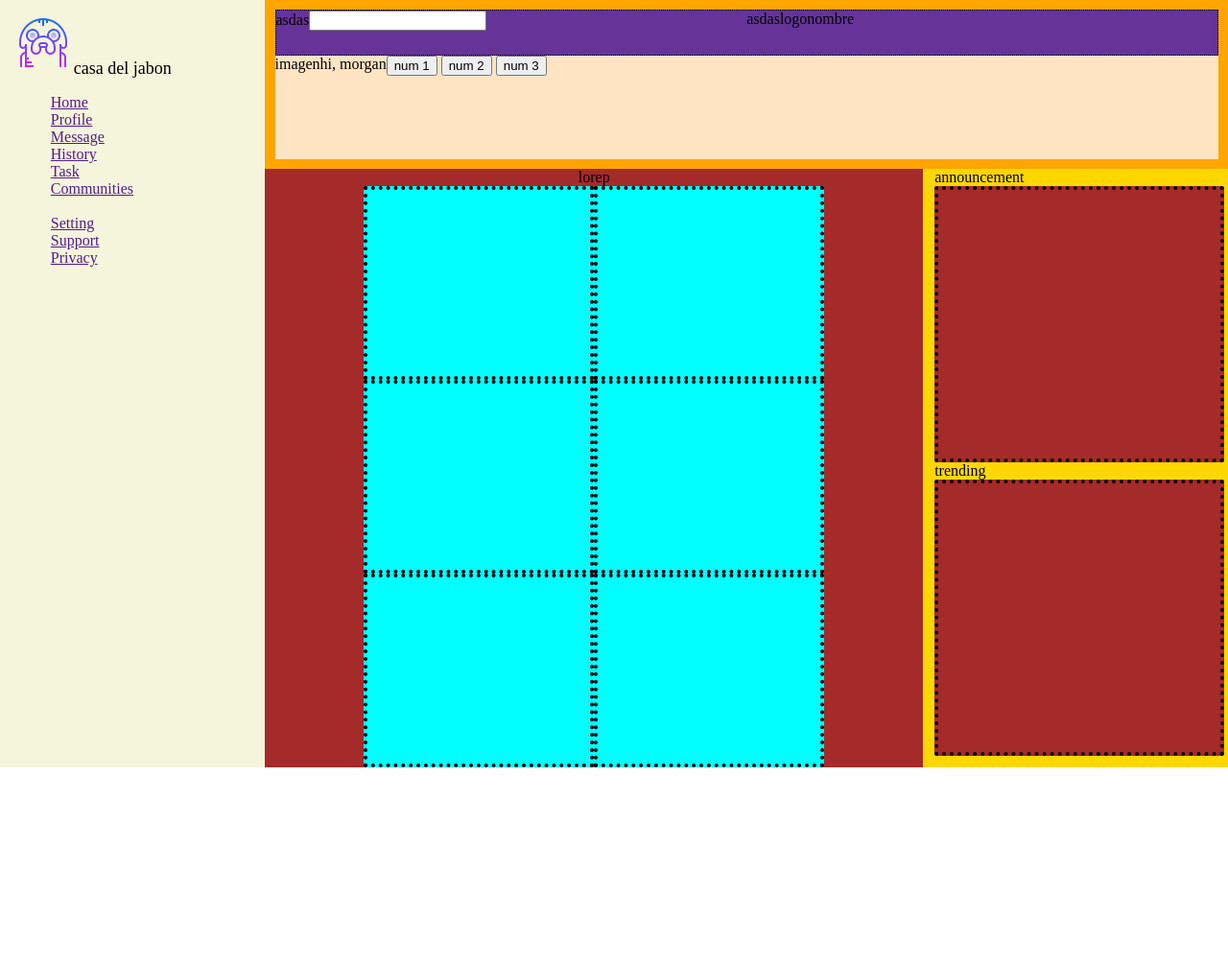
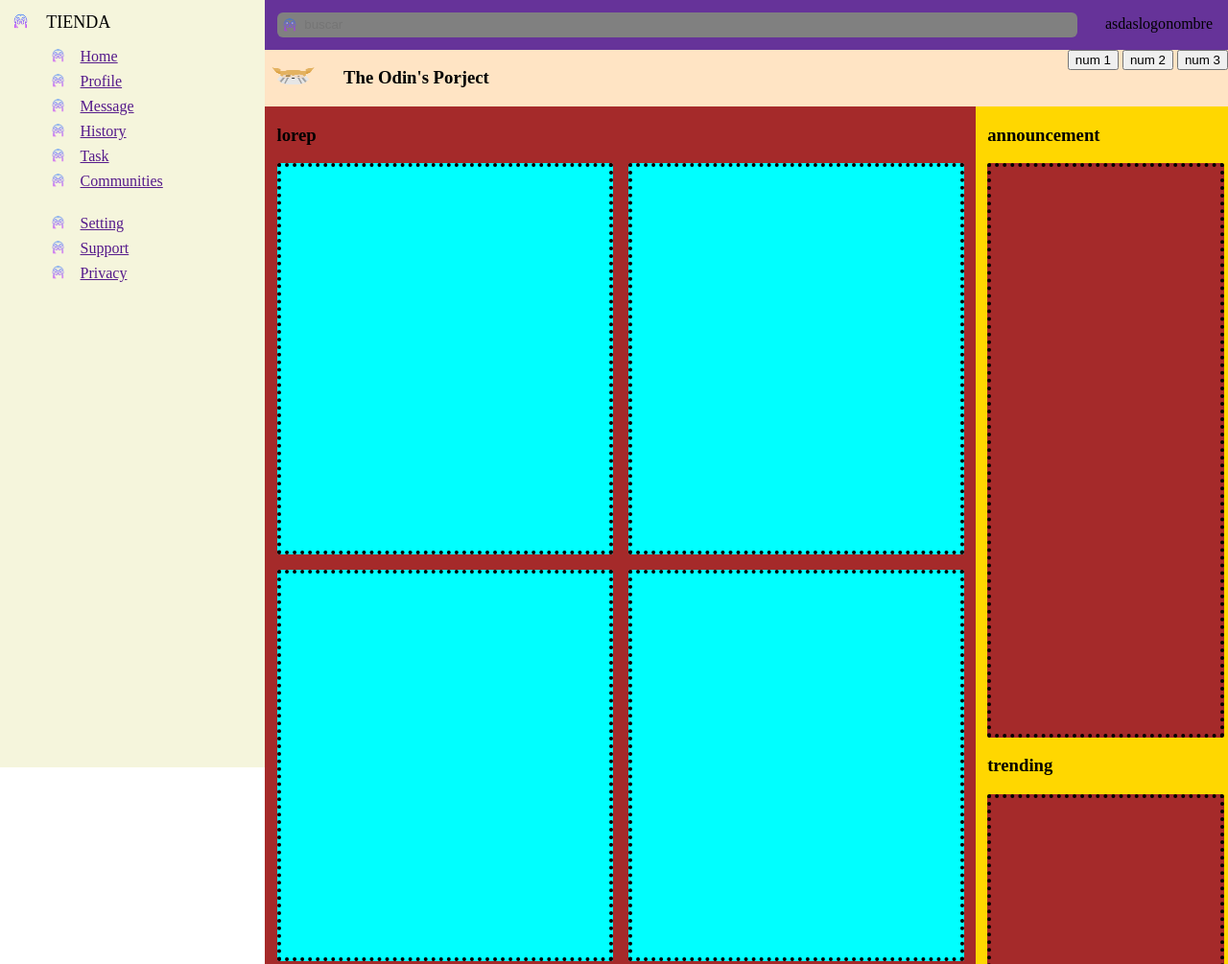
Before and after one commit to diegooberto12/Dashboard-project, a plain HTML site: page index.html in a window 1280 px wide. Shown: the top 1005 px of the page at 96% size. Before the commit the page ends 800 px from the top, so only its background shows below. Drawn offline with Linux system fonts and the light colour scheme.

Commit message:
adde stickyness and more order

```diff
--- a/index.html
+++ b/index.html
@@ -9,29 +9,29 @@
 <body>
     <div class="container">
         <div class="left-sidebar">
-                <span><img src="img/icon-list.png" alt="">casa del jabon</span>
+                <span><img src="img/icon-list.png" alt="">TIENDA</span>
            <br>
             <ul>
-                <a href=""><li>Home</li></a>
-                <a href=""><li>Profile</li></a>
-                <a href=""><li>Message</li></a>
-                <a href=""><li>History</li></a>
-                <a href=""><li>Task</li></a>
-                <a href=""><li>Communities</li></a>
+                <a href=""><li><img src="img/icon-list.png" alt="">Home</li></a>
+                <a href=""><li><img src="img/icon-list.png" alt="">Profile</li></a>
+                <a href=""><li><img src="img/icon-list.png" alt="">Message</li></a>
+                <a href=""><li><img src="img/icon-list.png" alt="">History</li></a>
+                <a href=""><li><img src="img/icon-list.png" alt="">Task</li></a>
+                <a href=""><li><img src="img/icon-list.png" alt="">Communities</li></a>
                 <br>
-                <a href=""><li>Setting</li></a>
-                <a href=""><li>Support</li></a>
-                <a href=""><li>Privacy</li></a>
+                <a href=""><li><img src="img/icon-list.png" alt="">Setting</li></a>
+                <a href=""><li><img src="img/icon-list.png" alt="">Support</li></a>
+                <a href=""><li><img src="img/icon-list.png" alt="">Privacy</li></a>
             </ul>
         </div>
         <div class="right-side">
                 <div class="top-bar">
                     <div class="top-bar-top">
-                       <div class="left-top"><span>asdas</span><input type="text" name="" id=""></div>
+                       <div class="left-top"><form action=""><img src="img/icon-list.png" alt=""><input type="text" name="" placeholder="buscar"></form></div>
                        <div class="right-top"><span>asdas</span><span>logo</span><span>nombre</span></div>
                     </div>
                     <div class="top-bar-bottom">
-                        <div class="left-bottom"><span>imagen</span><span>hi, morgan</span></div>
+                        <div class="left-bottom"><h3><img src="img/odin.png" alt=""> The Odin's Porject</h3></div>
                         <div>
                             <button>num 1</button>
                             <button>num 2</button>
@@ -41,7 +41,7 @@
                 </div>
                 <div class="bottom-bar">
                     <div class="bottom-left">
-                            <span>lorep</span>
+                            <h3>lorep</h3>
 
                         <div>
 
@@ -55,12 +55,12 @@
                         </div>
                     <div class="bottom-right">
                         <div>
-                            <span>announcement</span>
+                            <h3>announcement</h3>
                             <div class="square"></div>
                         </div>
 
                         <div>
-                            <span>trending</span>
+                            <h3>trending</h3>
                             <div class="square"></div>
                         </div>
                     </div>
--- a/style.css
+++ b/style.css
@@ -1,6 +1,7 @@
 body {
     margin: 0;
     display: flex;
+    min-height: 100vh;
 }
 .container{
     height: 100vh;
@@ -13,11 +14,22 @@ body {
     background-color: beige;
     flex: 1 1 20%;
     padding: 1%;
+
 }
 .left-sidebar > span{
 
     text-align: center;
     font-size: large;
+    margin-bottom: 5px;
+}
+li {
+    margin-bottom: 8px;
+}
+span > img, li > img{
+    width: 7%;
+    height: 1em;
+    vertical-align: top;
+    margin-right: 1em;
 }
 .left-sidebar > ul{
     list-style-type:none;
@@ -33,29 +45,69 @@ body {
     background-color:orange;
     display: flex;
     flex-direction: column;
-    padding: 1%;
+    overflow:visible;
+    position: sticky;
+    top: -5.8em;
 }
 
 .top-bar-top{
-    flex: 1 1 30%;
+    flex: 1 1 0%;
     border: 1px;
-    border-style: dotted;
     background-color: rebeccapurple;
     display: flex;
-
+    overflow: hidden;
 
 }
 .left-top{
     flex: 1;
+    display: flex;
+    padding: 0.8rem;
 }
+.left-top > form{
+    flex: 1;
+}
+form > img {
+    height: 1em;
+    width: auto;
+    justify-self: center;
+    align-self: center;
+    padding: 5px;
+}
+form{
+    display: flex;
+    background-color: gray;
+    border-radius: 6px
+}
+form > input{
+    flex: 1;
+    border: none;
+    background-color: transparent;
+
+}
+
 .right-top{
+    padding-left: 1rem;
+    margin: 1em 1em 1em 0;
+
+}
+
+.top-bar-bottom{
+    flex: 1 1 0%;
+    background-color: bisque;
+    display: flex;
+    position: static;
+    top: 0px;
+}
+.left-bottom{
     flex: 1;
 }
 
-.top-bar-bottom{
-    flex: 1 1 70%;
-    background-color: bisque;
-    display: flex;
+
+h3 > img{
+    width: 7%;
+    height: 1em;
+    vertical-align: top;
+    margin-right: 1em;
 }
 
 .bottom-bar{
@@ -64,20 +116,28 @@ body {
     display: flex;
 }
 .bottom-left {
-    flex: 1 1 70%;
+    flex: 3;
     background-color: brown;
-    justify-content: center;
-    align-items: center;
     display: flex;
     flex-direction: column;
+    padding: 0 1.2% 1.2% 1.2%;
+
+}
+
+h3{
+    text-align: left;
 }
 .bottom-left > div{
     flex: 1;
-    width: 70%;
-    height: 90%;
-    display: inline-grid;
+    width: 100%;
+    /* height: 90%; */
+    display: grid;
     grid-template-columns: repeat(2, 2fr);
     grid-template-rows: repeat(3,1fr);
+    grid-column-gap: 1em;
+    grid-row-gap: 1em;
+
+
 
 }
 .square{
@@ -86,9 +146,10 @@ body {
     border: 4px;
     border-style: dotted;
     color: black;
+    height: 400px;
 }
 .bottom-right{
-    flex: 1 1 30%;
+    flex: 1;
     background-color: gold;
     display: flex;
     flex-direction: column;
```
Also changed, not shown: img/lupa.svg (added), img/odin.png (added).
